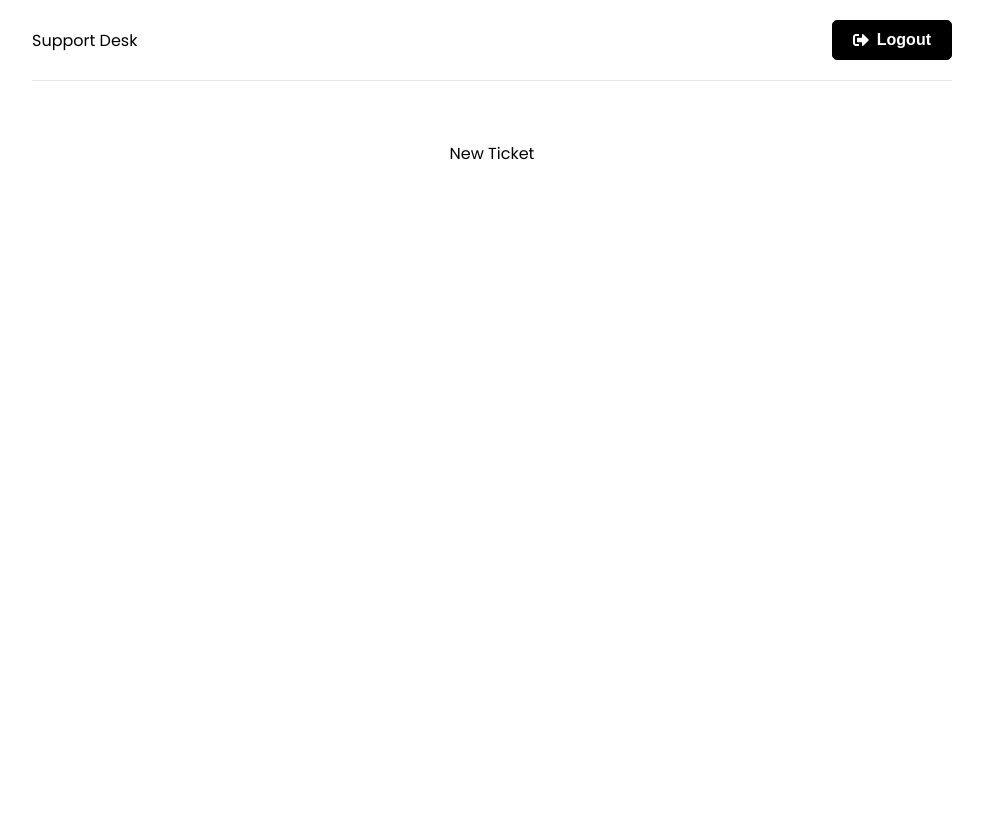
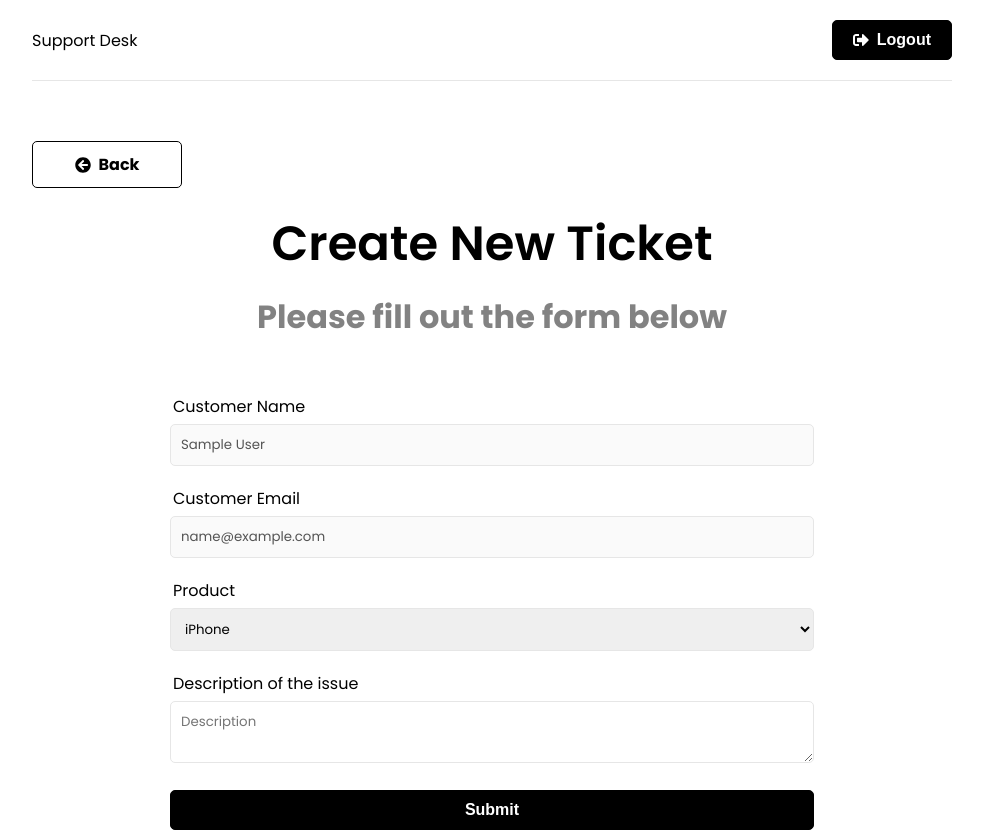
Before and after one commit to WMSSanharsha/Support-Ticket-App, a React (Create React App) app in the folder frontend/: page /new-ticket in a window 1280 px wide. Shown: the whole page, without its empty margins (148-1131 px from the left). Before the commit the page ends 800 px from the top, so only its background shows below. Built offline with nearby package versions, Linux system fonts and the light colour scheme; sample sign-in values are in the browser's storage.

Commit message:
add ticket form and back button

```diff
--- a/frontend/src/app/store.js
+++ b/frontend/src/app/store.js
@@ -1,8 +1,10 @@
 import { configureStore } from "@reduxjs/toolkit";
 import authReducer from "../features/auth/authSlice";
+import ticketReducer from "../features/tickets/ticketSlice";
 
 export const store = configureStore({
   reducer: {
     auth: authReducer,
+    ticket: ticketReducer,
   },
 });
--- /dev/null
+++ b/frontend/src/components/BackButton.jsx
@@ -0,0 +1,12 @@
+import { FaArrowCircleLeft } from "react-icons/fa";
+import { Link } from "react-router-dom";
+
+function BackButton({ url }) {
+  return (
+    <Link className="btn btn-reverse btn-back" to={url}>
+      <FaArrowCircleLeft /> Back
+    </Link>
+  );
+}
+
+export default BackButton;
--- /dev/null
+++ b/frontend/src/features/tickets/ticketService.js
@@ -0,0 +1,23 @@
+import axios from "axios";
+
+const API_URL = "/api/tickets/";
+
+// Create new ticket
+
+const createTicket = async (ticketData, token) => {
+  const config = {
+    headers: {
+      Authorization: `Bearer ${token}`,
+    },
+  };
+
+  const response = await axios.post(API_URL, ticketData, config);
+
+  return response.data;
+};
+
+const ticketService = {
+  createTicket,
+};
+
+export default ticketService;
--- /dev/null
+++ b/frontend/src/features/tickets/ticketSlice.js
@@ -0,0 +1,58 @@
+import { createSlice, createAsyncThunk } from "@reduxjs/toolkit";
+import ticketService from "./ticketService";
+
+const initialState = {
+  tickets: [],
+  ticket: {},
+  isError: false,
+  isSuccess: false,
+  isLoading: false,
+  message: "",
+};
+
+// Create New Ticket
+
+export const createTicket = createAsyncThunk(
+  "tickets/create",
+  async (ticketData, thunkAPI) => {
+    try {
+      const token = thunkAPI.getState().auth.user.token;
+      return await ticketService.createTicket(ticketData, token);
+    } catch (error) {
+      const message =
+        (error.response &&
+          error.response.data &&
+          error.response.data.message) ||
+        error.message ||
+        error.toString();
+
+      return thunkAPI.rejectWithValue(message);
+    }
+  }
+);
+
+export const ticketSlice = createSlice({
+  name: "ticket",
+  initialState,
+  reducers: {
+    reset: (state) => initialState,
+  },
+  extraReducers: (builder) => {
+    builder
+      .addCase(createTicket.pending, (state) => {
+        state.isLoading = true;
+      })
+      .addCase(createTicket.fulfilled, (state) => {
+        state.isLoading = false;
+        state.isSuccess = true;
+      })
+      .addCase(createTicket.rejected, (state, action) => {
+        state.isLoading = false;
+        state.isError = true;
+        state.message = action.payload;
+      });
+  },
+});
+
+export const { reset } = ticketSlice.actions;
+export default ticketSlice.reducer;
--- a/frontend/src/pages/NewTicket.jsx
+++ b/frontend/src/pages/NewTicket.jsx
@@ -1,7 +1,104 @@
-import React from "react";
+import { useEffect, useState } from "react";
+import { useSelector, useDispatch } from "react-redux";
+import { useNavigate } from "react-router-dom";
+import { toast } from "react-toastify";
+import { createTicket, reset } from "../features/tickets/ticketSlice";
+import Spinner from "../components/Spinner";
+import BackButton from "../components/BackButton";
 
 function NewTicket() {
-  return <div>New Ticket</div>;
+  const { user } = useSelector((state) => state.auth);
+  const { isLoading, isError, isSuccess, message } = useSelector(
+    (state) => state.ticket
+  );
+
+  const [name] = useState(user.name);
+  const [email] = useState(user.email);
+  const [product, setProduct] = useState("iPhone");
+  const [description, setDescription] = useState("");
+
+  const dispatch = useDispatch();
+  const navigate = useNavigate();
+
+  useEffect(() => {
+    if (isError) {
+      toast.error(message);
+    }
+
+    if (isSuccess) {
+      dispatch(reset());
+      navigate("/tickets");
+    }
+
+    dispatch(reset());
+  }, [dispatch, isError, isSuccess, navigate, message]);
+
+  const onSubmit = (e) => {
+    e.preventDefault();
+    dispatch(createTicket({ product, description }));
+    // .unwrap()
+    // .then(() => {
+    //   // We got a good response so navigate the user
+    //   navigate("/tickets");
+    //   toast.success("New ticket created!");
+    // })
+    // .catch(toast.error);
+  };
+
+  if (isLoading) {
+    return <Spinner />;
+  }
+
+  return (
+    <>
+      <BackButton url="/" />
+      <section className="heading">
+        <h1>Create New Ticket</h1>
+        <p>Please fill out the form below</p>
+      </section>
+
+      <section className="form">
+        <div className="form-group">
+          <label htmlFor="name">Customer Name</label>
+          <input type="text" className="form-control" value={name} disabled />
+        </div>
+        <div className="form-group">
+          <label htmlFor="email">Customer Email</label>
+          <input type="text" className="form-control" value={email} disabled />
+        </div>
+        <form onSubmit={onSubmit}>
+          <div className="form-group">
+            <label htmlFor="product">Product</label>
+            <select
+              name="product"
+              id="product"
+              value={product}
+              onChange={(e) => setProduct(e.target.value)}
+            >
+              <option value="iPhone">iPhone</option>
+              <option value="Macbook Pro">Macbook Pro</option>
+              <option value="iMac">iMac</option>
+              <option value="iPad">iPad</option>
+            </select>
+          </div>
+          <div className="form-group">
+            <label htmlFor="description">Description of the issue</label>
+            <textarea
+              name="description"
+              id="description"
+              className="form-control"
+              placeholder="Description"
+              value={description}
+              onChange={(e) => setDescription(e.target.value)}
+            ></textarea>
+          </div>
+          <div className="form-group">
+            <button className="btn btn-block">Submit</button>
+          </div>
+        </form>
+      </section>
+    </>
+  );
 }
 
 export default NewTicket;
```
